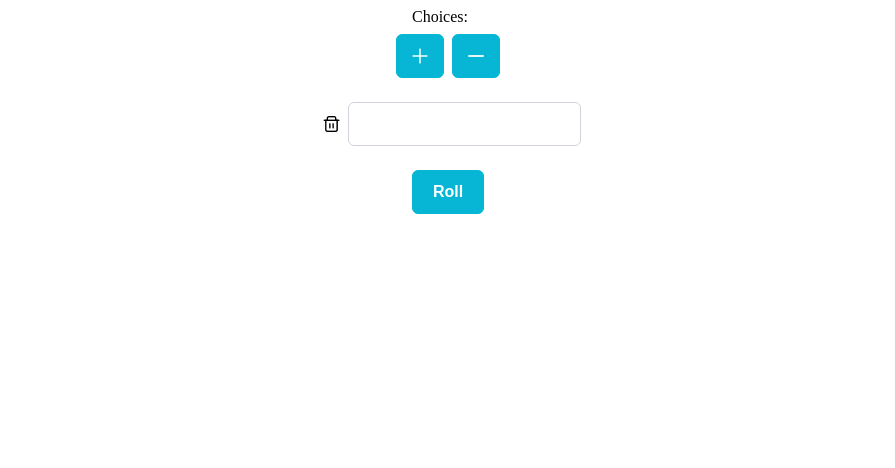
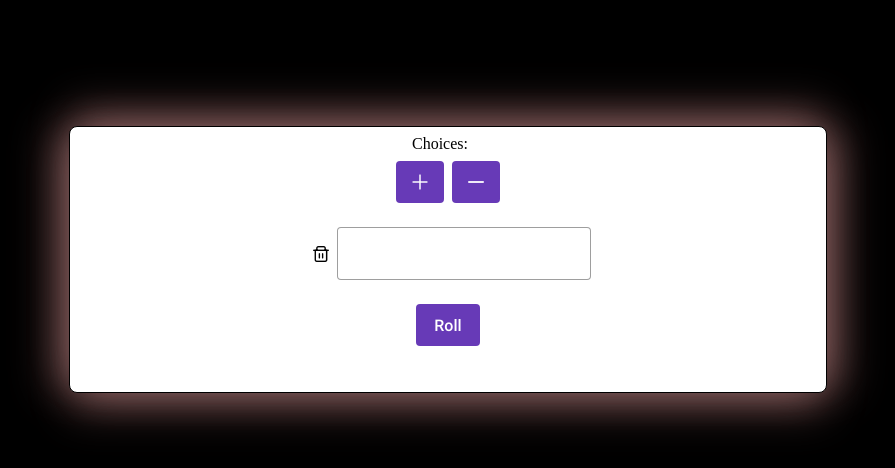
Before and after one commit to AnthonyRqqq/justchoosesomething, a React (Vite) app: page /randomchoice in a window 1280 px wide. Shown: the top 468 px of the page, without its empty margins (192-1087 px from the left). Built offline with nearby package versions, Linux system fonts and the light colour scheme; a web font is replaced by a local one.

Commit message:
styling tweaks

```diff
--- /dev/null
+++ b/src/App.css
@@ -0,0 +1,17 @@
+body {
+    background-color: black;
+}
+
+.app-div {
+  display: flex;
+  justify-content: center;
+  border: 1px solid black;
+  margin-left: 20%;
+  margin-right: 20%;
+  margin-top: 10%;
+  padding-bottom: 3%;
+  border-radius: 8px;
+  background-color: white;
+  box-shadow: 0px 20px 40px rgba(214, 150, 150, 0.3), 0px -20px 40px rgba(214, 150, 150, 0.3), 20px 0px 40px rgba(214, 150, 150, 0.3), -20px 0px 40px rgba(214, 150, 150, 0.3);
+
+}
--- a/src/App.jsx
+++ b/src/App.jsx
@@ -1,11 +1,12 @@
 import { Outlet } from "react-router-dom";
+import './App.css'
 
 export default function App() {
   return (
-    <>
+    <div className="app-div">
       <main>
         <Outlet />
       </main>
-    </>
+    </div>
   );
 }
--- a/src/components/RandomChoices.css
+++ b/src/components/RandomChoices.css
@@ -4,10 +4,12 @@
   margin: 0.5rem 0.5rem;
 }
 
+
 .random-choices-buttons {
   display: flex;
   justify-content: center;
 }
+
 
 .random-choices-buttons > button {
   margin: 0 0.25rem;
@@ -20,7 +22,6 @@
 
 .random-choices-choices-inputs {
   justify-content: space-evenly;
-  /* align-items: center; */
   flex-wrap: wrap;
 }
 
--- a/src/main.jsx
+++ b/src/main.jsx
@@ -5,7 +5,7 @@ import { createBrowserRouter, RouterProvider } from "react-router-dom";
 import { PrimeReactProvider } from "primereact/api";
 import RandomChoice from "./components/RandomChoice.jsx";
 
-import "primereact/resources/themes/lara-light-cyan/theme.css";
+import "primereact/resources/themes/md-light-deeppurple/theme.css";
 import "primereact/resources/primereact.min.css";
 import "primeicons/primeicons.css";
 const router = createBrowserRouter([
```
